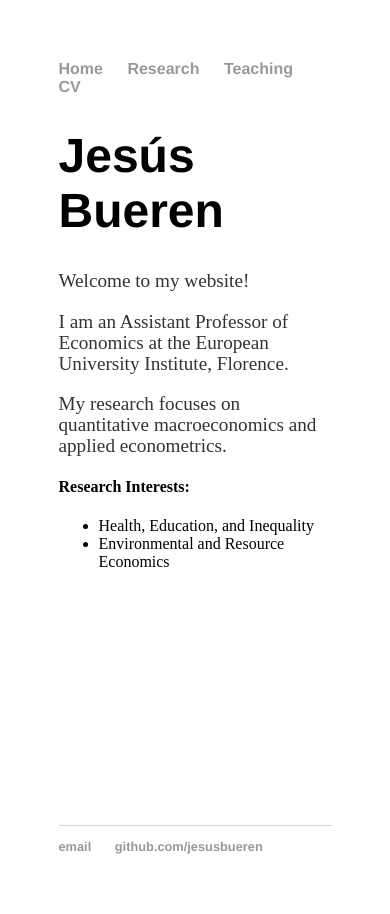
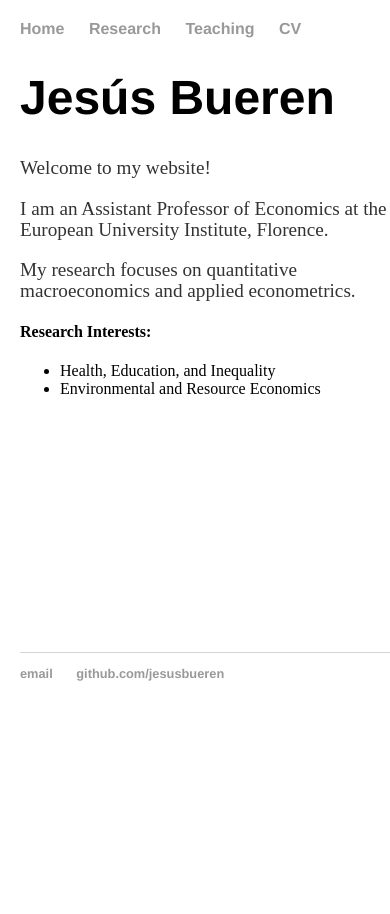
Before and after one commit to jesusbueren/jesusbueren.github.io, a Jekyll site: the page built from index.html, in a window 390 px wide. Built offline with Jekyll 4.4.1, drawn with Linux system fonts in a browser that asks for light colours.

Commit message:
Update main.css

```diff
--- a/css/main.css
+++ b/css/main.css
@@ -51,7 +51,11 @@
 }
 
 @media only screen and (max-width: 600px) {
+    body {
+        width: 100%;
+        margin: 20px;
+    }
     .right-image {
-        display:none !important;
+        display: none !important;
     }
 }
```
